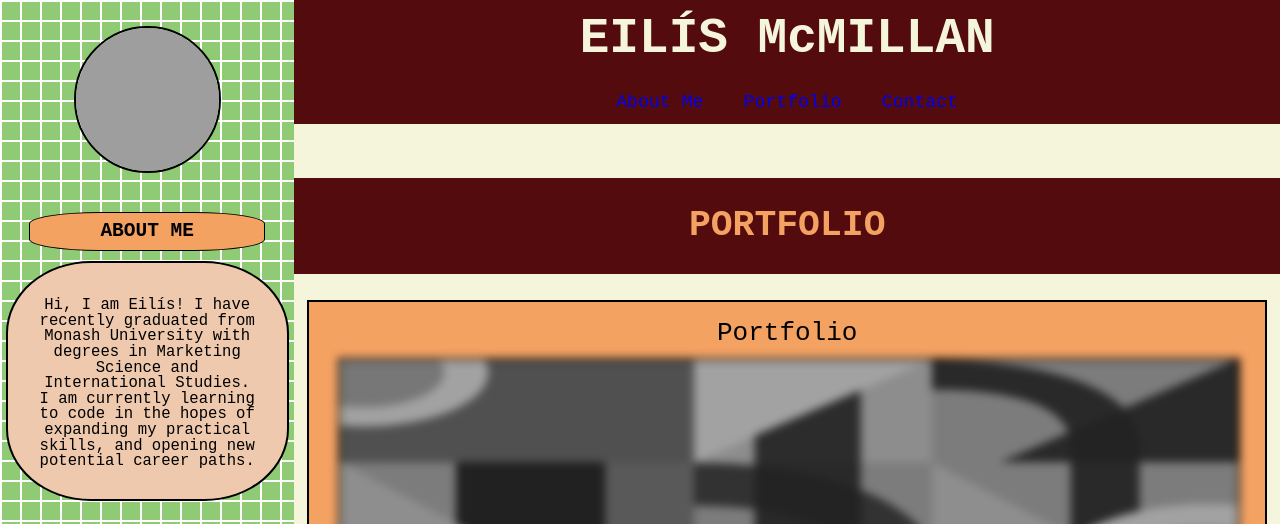
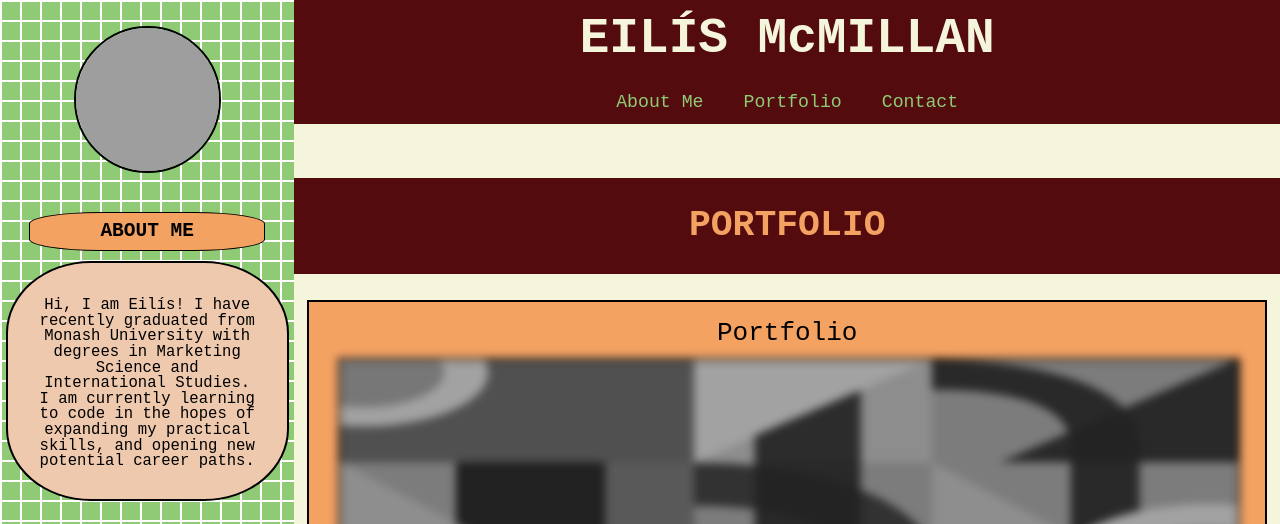
Before and after one commit to eilismcmillan/Eilis-McMillan-Portfolio, a plain HTML site: page index.html in a window 1280 px wide. Shown: the top 524 px of the page. Drawn offline with Linux system fonts and the light colour scheme; grey boxes are pictures that could not be loaded.

Commit message:
Update style.css

```diff
--- a/Assets/style.css
+++ b/Assets/style.css
@@ -74,6 +74,7 @@ nav ul {
 nav ul a {
   text-decoration: none;
   padding: 14px 20px;
+  color: var(--green);
 }
 
 /* when cursor is hovered over the navigation links:
@@ -82,6 +83,7 @@ the font grows cursor changes to indicate a link
 nav a:hover {
   font-size: larger;
   cursor: grab;
+  color: var(--green);
 }
 
 /* even once visited, links remain the same colour*/
```
